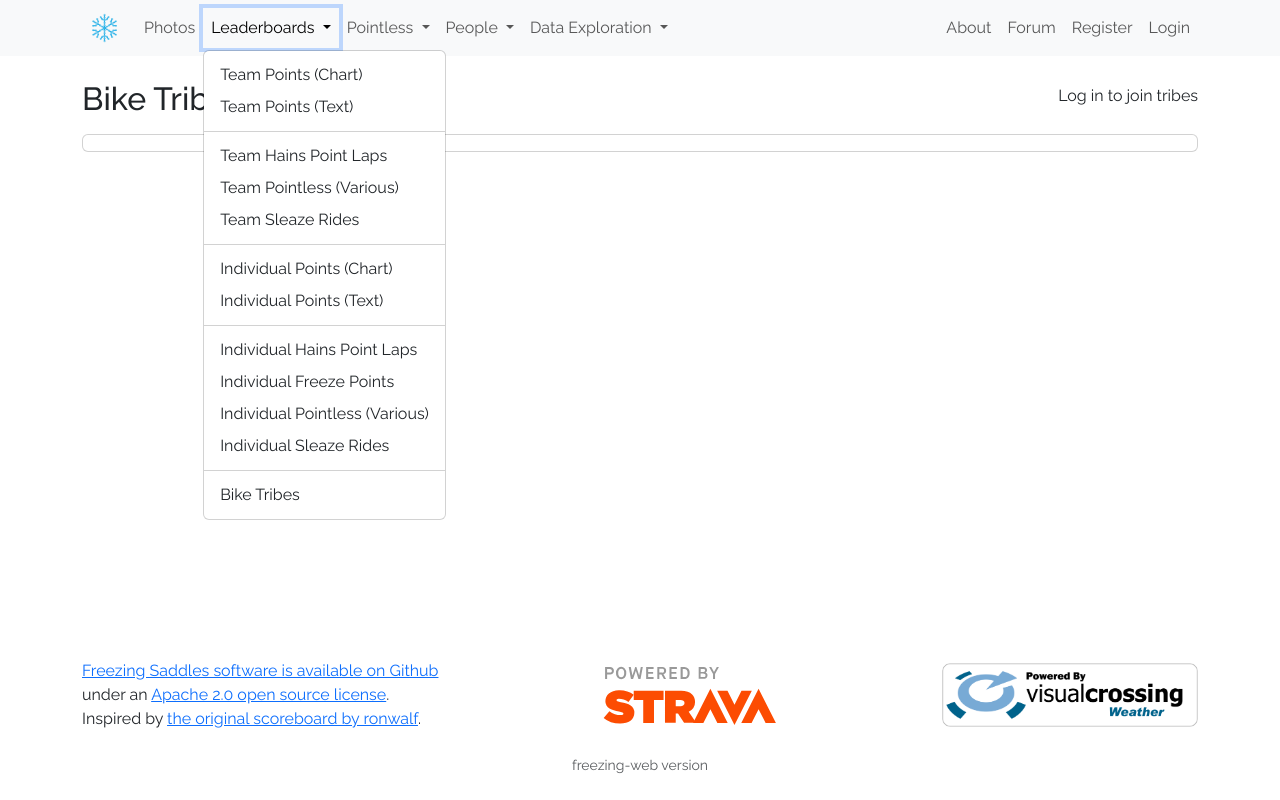
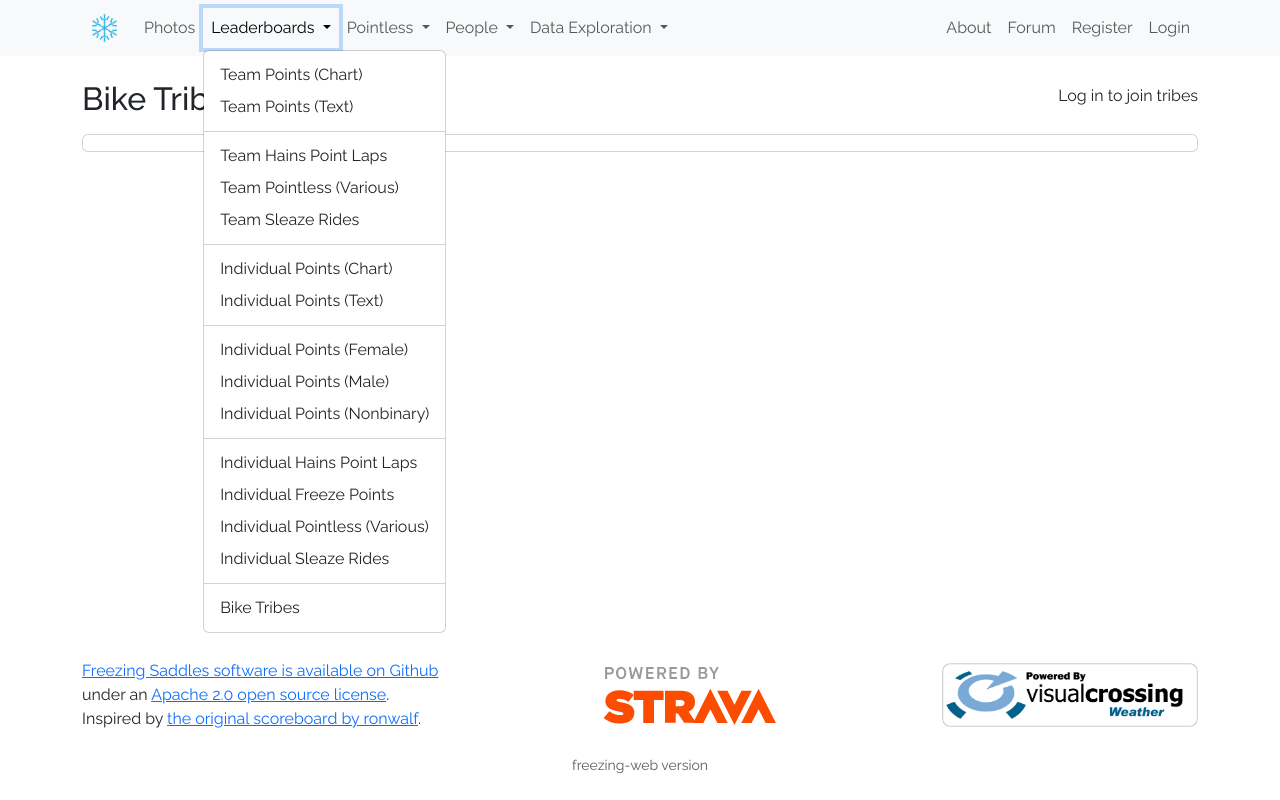
Before and after one commit to freezingsaddles/freezing-web, a Python web app: template freezing/web/templates/tribes/leaderboard.html in a window 1280 px wide, after a click on "Leaderboards". Run offline with Jinja, Linux system fonts and the light colour scheme; the template is opened without the code that fills it, so the values that code supplies are empty; some libraries are stand-ins or nearby versions.

Commit message:
Menu items

```diff
--- a/freezing/web/templates/base_navbar.html
+++ b/freezing/web/templates/base_navbar.html
@@ -60,6 +60,18 @@
                         </li>
                         <li>
                             <a class="dropdown-item" href="/leaderboard/individual_text">Individual Points (Text)</a>
+                        </li>
+                        <li>
+                            <hr class="dropdown-divider" />
+                        </li>
+                        <li>
+                            <a class="dropdown-item" href="/tribes/individual?gender=Female">Individual Points (Female)</a>
+                        </li>
+                        <li>
+                            <a class="dropdown-item" href="/tribes/individual?gender=Male">Individual Points (Male)</a>
+                        </li>
+                        <li>
+                            <a class="dropdown-item" href="/tribes/individual?gender=Nonbinary">Individual Points (Nonbinary)</a>
                         </li>
                         <li>
                             <hr class="dropdown-divider" />
```
Also changed, not shown: freezing/web/templates/tribes/individual.html (+11 -1 lines).
